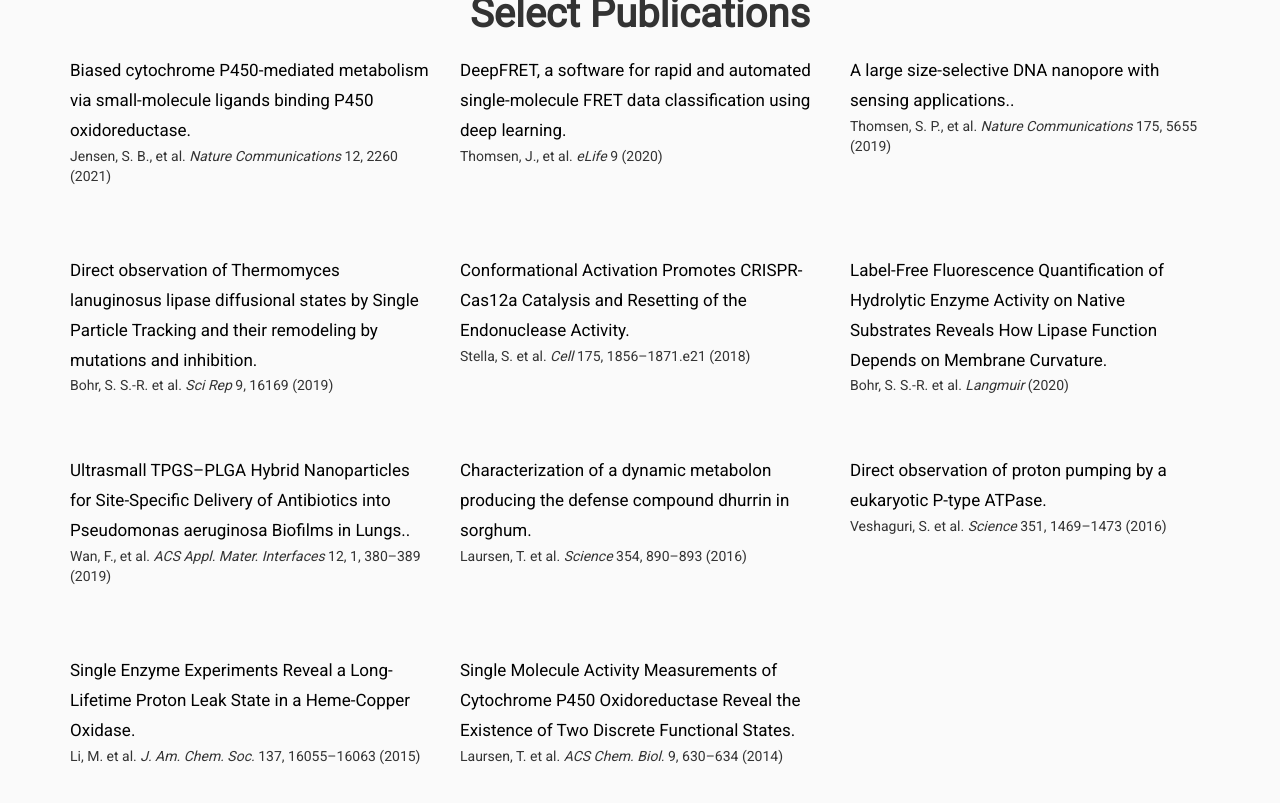
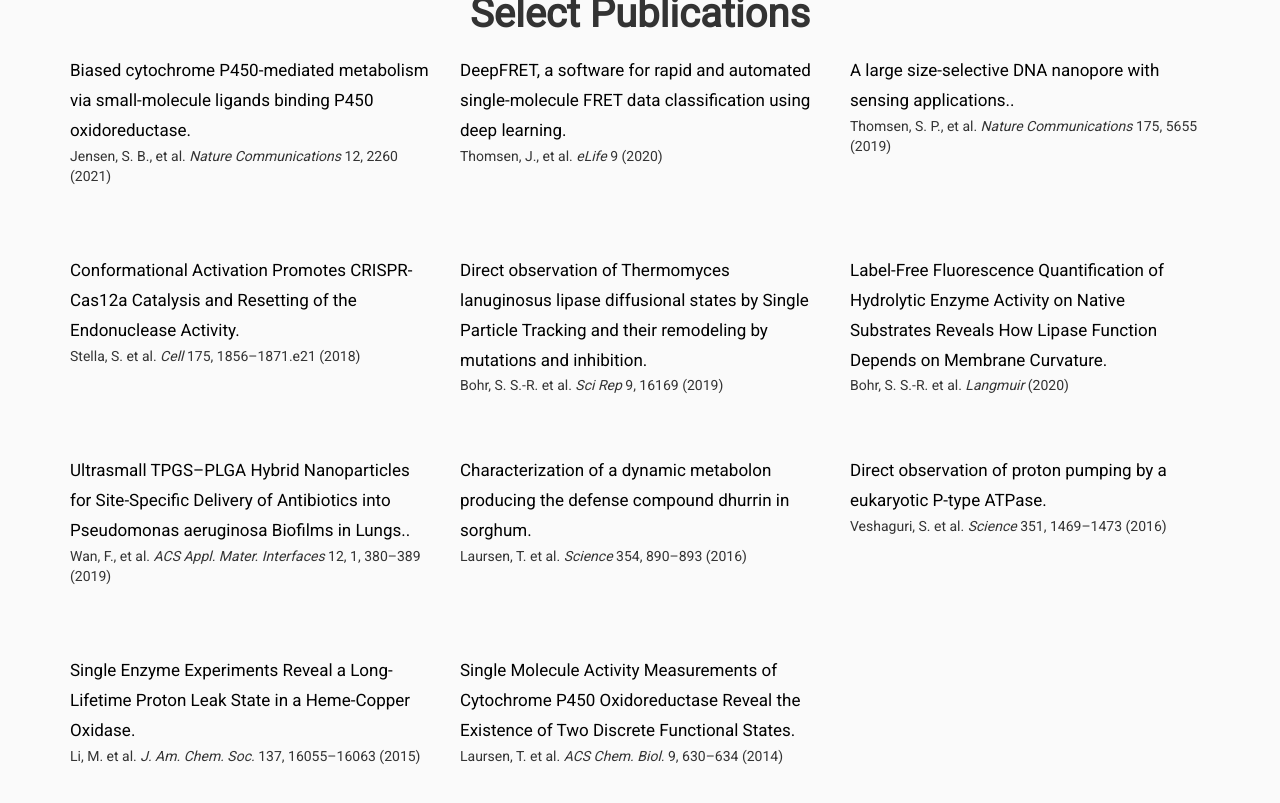
Before and after one commit to hatzakislab/hatzakislab.github.io, a Jekyll site: the page built from index.md, in a window 1280 px wide and 900 px high, scrolled down 2639 px. Shown: the top 803 px of the window. Built offline with Jekyll 4.4.1, drawn with Linux system fonts in a browser that asks for light colours; some web fonts are replaced; comment, search, counter and statistics services are not loaded; some of the changed lines change nothing that is shown.

Commit message:
small changes

```diff
--- a/_data/publications.yml
+++ b/_data/publications.yml
@@ -19,6 +19,13 @@
   pages: 175, 5655
   year: 2019
 
+- doi: 10.1016/j.cell.2018.10.045
+  title: Conformational Activation Promotes CRISPR-Cas12a Catalysis and Resetting of the Endonuclease Activity
+  author: Stella, S. et al.
+  journal: Cell
+  pages: 175, 1856–1871.e21
+  year: 2018
+
 - doi: 10.1038/s41598-019-52539-1
   title: Direct observation of Thermomyces lanuginosus lipase diffusional states by Single Particle Tracking and their remodeling by mutations and inhibition
   author: Bohr, S. S.-R. et al.
@@ -39,13 +46,6 @@
 #  journal: J. Vis. Exp.
 #  pages: (144), e58896
 #  year: 2019
-
-- doi: 10.1016/j.cell.2018.10.045
-  title: Conformational Activation Promotes CRISPR-Cas12a Catalysis and Resetting of the Endonuclease Activity
-  author: Stella, S. et al.
-  journal: Cell
-  pages: 175, 1856–1871.e21
-  year: 2018
 
 - doi: 10.1021/acs.langmuir.0c00787
   title: Label-Free Fluorescence Quantification of Hydrolytic Enzyme Activity on Native Substrates Reveals How Lipase Function Depends on Membrane Curvature
```
